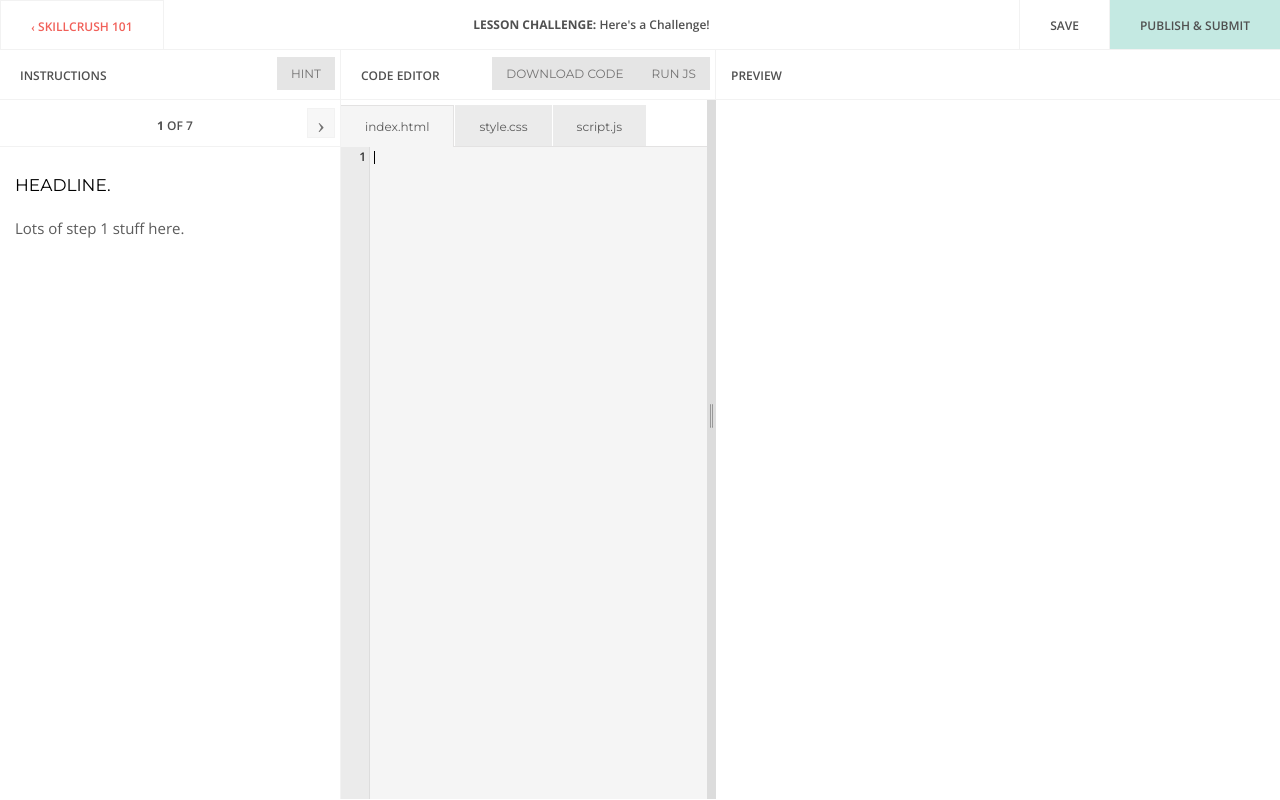
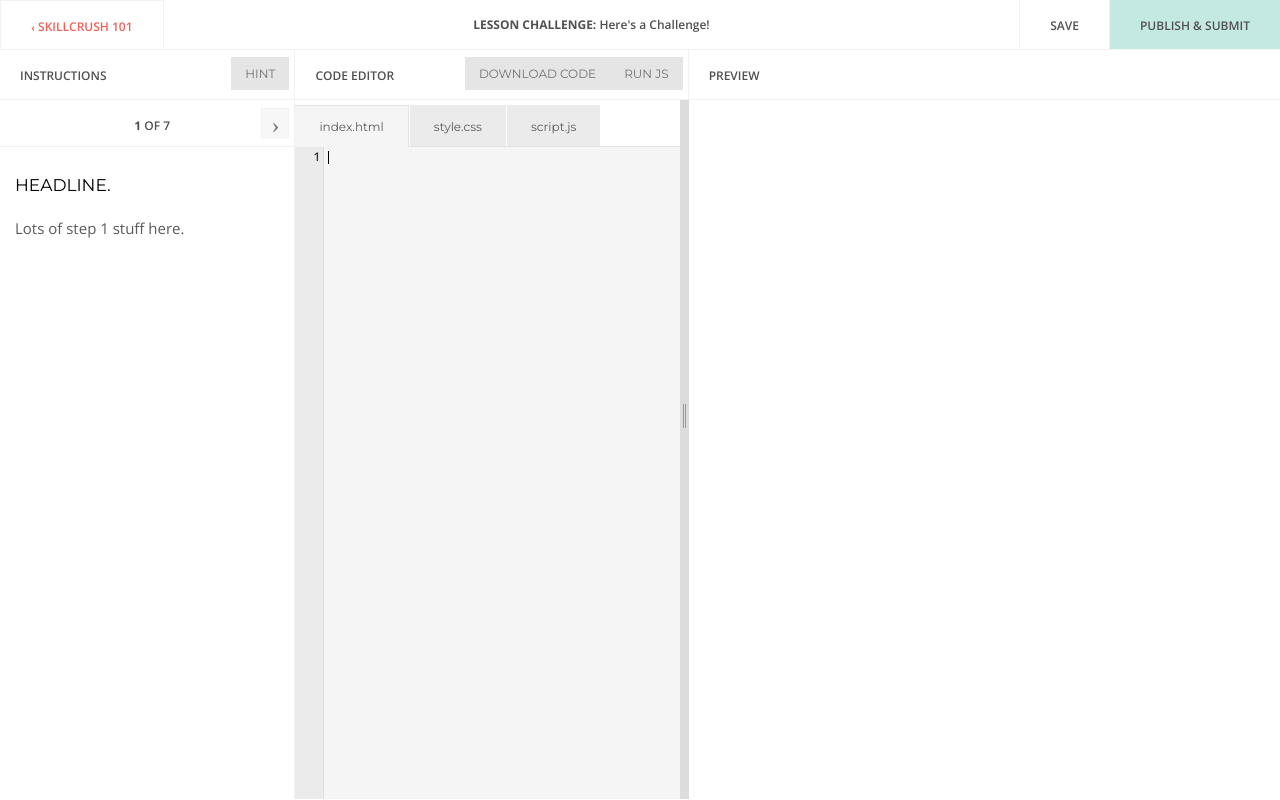
Before and after one commit to emlaser/skillcrush-editor, a plain HTML site: page index.html in a window 1280 px wide. Drawn offline with nearby package versions, Linux system fonts and the light colour scheme.

Commit message:
new fixes for this stubborn editor

```diff
--- a/css/style.css
+++ b/css/style.css
@@ -127,6 +127,7 @@ body, html {
 }
 .project {
 	height: 100%;
+	min-height: 500px;
 	padding-top: 51px;
 	margin-top: -51px;
 }
@@ -137,9 +138,9 @@ body, html {
 	padding: 5px;
 	border-bottom: 1px solid #f2f2f2;
 	height: 50px;
+	white-space: nowrap;
 	position: relative;
 	z-index: 2;
-	white-space: nowrap;
 }
 .project .panel-header h4 {
 	padding: 15px;
@@ -169,12 +170,15 @@ body, html {
 }
 .instructions {
 	width: 340px;
+	width: 23%;
 	float: left;
-	/*background-color: red;*/
 	height: 100%;
 }
 .instructions .content {
 	position: relative;
+	height: 100%;
+	padding-top: 97px;
+	margin-top: -50px;
 }
 .instructions .steps-header {
 	height: 47px;
@@ -182,7 +186,7 @@ body, html {
 	overflow: hidden;
 	padding: 8px 5px 8px 15px;
 	position: absolute;
-	top: 0;
+	top: 50px;
 	left: 0;
 	right: 0;
 }
@@ -220,7 +224,6 @@ body, html {
 .instructions .step-content {
     padding: 30px 15px;
     height: 100%;
-    padding-top: 77px;
     overflow-y: auto;
 }
 .instructions .step-content h4 {
@@ -243,17 +246,8 @@ body, html {
 	height: 100%;
 }
 .resizable-wrapper.with-instructions {
-	padding-left: 340px;
-}
-.editor {
 	float: left;
-	width: 40%;
-	/*min-width: 22%;*/
-	min-width: 340px;
-	max-width: 78%;
-	height: 100%;
-	border-left: 1px solid #f2f2f2;
-	border-right: 1px solid #f2f2f2;
+	width: 77%;
 }
 .editor #tabs {
 	height: 100%;
@@ -263,6 +257,7 @@ body, html {
 .editor #tabs form {
 	height: 100%;
 	padding-top: 46px;
+	padding-right: 8px;
 }
 .editor #tabs ul {
 	height: 42px;
@@ -292,10 +287,9 @@ body, html {
 }
 .editor #tabs ul li.ui-state-active {
 	background: #f5f5f5;
-	border-width:1px 1px 0px 1px;
+	border-width: 1px 1px 0px 1px;
 	border-style: solid;
 	border-color:#e3e2e2;
-	/*border-bottom: 1px solid #ffffff;*/
 }
 .editor #tabs ul li a {
 	font: 400 12px/100% 'Montserrat';
@@ -339,6 +333,31 @@ body, html {
 	bottom: 0;
 	width: 100%;
 }
+
+.editor {
+	float: left;
+	width: 40%;
+	/*min-width: 22%;*/
+	min-width: 340px;
+	max-width: 78%;
+	height: 100%;
+	border-left: 1px solid #f2f2f2;
+	border-right: 1px solid #f2f2f2;
+}
 .preview {
 	height: 100%;
+	float: left;
+	width: 60%;
+	min-width: 22%;
+	position: relative;
 }
+
+#project-preview {
+	width: 100%;
+	height: 100%;
+	padding-top: 53px;
+	margin-top: -53px;
+}
+.download-code-btn {
+	box-shadow: -5px 0 5px #fff;
+}
--- a/index.html
+++ b/index.html
@@ -76,7 +76,7 @@
 			<div class="editor">
 				<header class="panel-header">
 					<button id="run-js">Run JS</button><!-- this button works! -->
-					<button id="download-code">Download Code</button> <!-- doesn't work yet -->
+					<button id="download-code" class="download-code-btn">Download Code</button> <!-- doesn't work yet -->
 					<h4>Code Editor</h4>
 				</header>
 				<div id="tabs">
--- a/js/script.js
+++ b/js/script.js
@@ -99,9 +99,39 @@ $(document).ready(function() {
 	}
 
 	// add resizable handle to editor panel
-	$('.editor').resizable({
+	/*$('.editor').resizable({
 		handles: 'e'
+	});*/
+
+	/*var innerDiv2 = $( '.editor' );
+
+	innerDiv2.resizable({
+		handles: 'e',
+		minWidth : '22%',
+		maxWidth : '78%',
+		resize: function( event, ui ) {
+		  var remainingSpace = $(this).parent().width() - $(this).outerWidth(true);
+		  var divOne = $(this).next();
+		  var divOneWidth = remainingSpace - ( divOne.outerWidth(true) - divOne.width() ) - 1;
+		  divOne.css( 'width', divOneWidth + 'px' );
+		  divOne.find('iframe').css( 'width', divOneWidth + 'px' );
+		}
+	});*/
+	$(function(){
+	  	var innerDiv2 = $('.editor');
+	  	innerDiv2.resizable({
+		    handles: 'e',
+		    minWidth : '22%',
+		    maxWidth : '78%',
+		    resize: function( event, ui ) {
+		      var remainingSpace = $(this).parent().width() - $(this).outerWidth(true);
+		      var divOne = $(this).next();
+		      var divOneWidth = remainingSpace - 1 -( divOne.outerWidth(true) - divOne.width() );
+		      divOne.css( 'width', divOneWidth + 'px' );
+		    }
+	  	});
 	});
+
 
 	// tab up the code areas
 	$('.editor #tabs').tabs();
```
